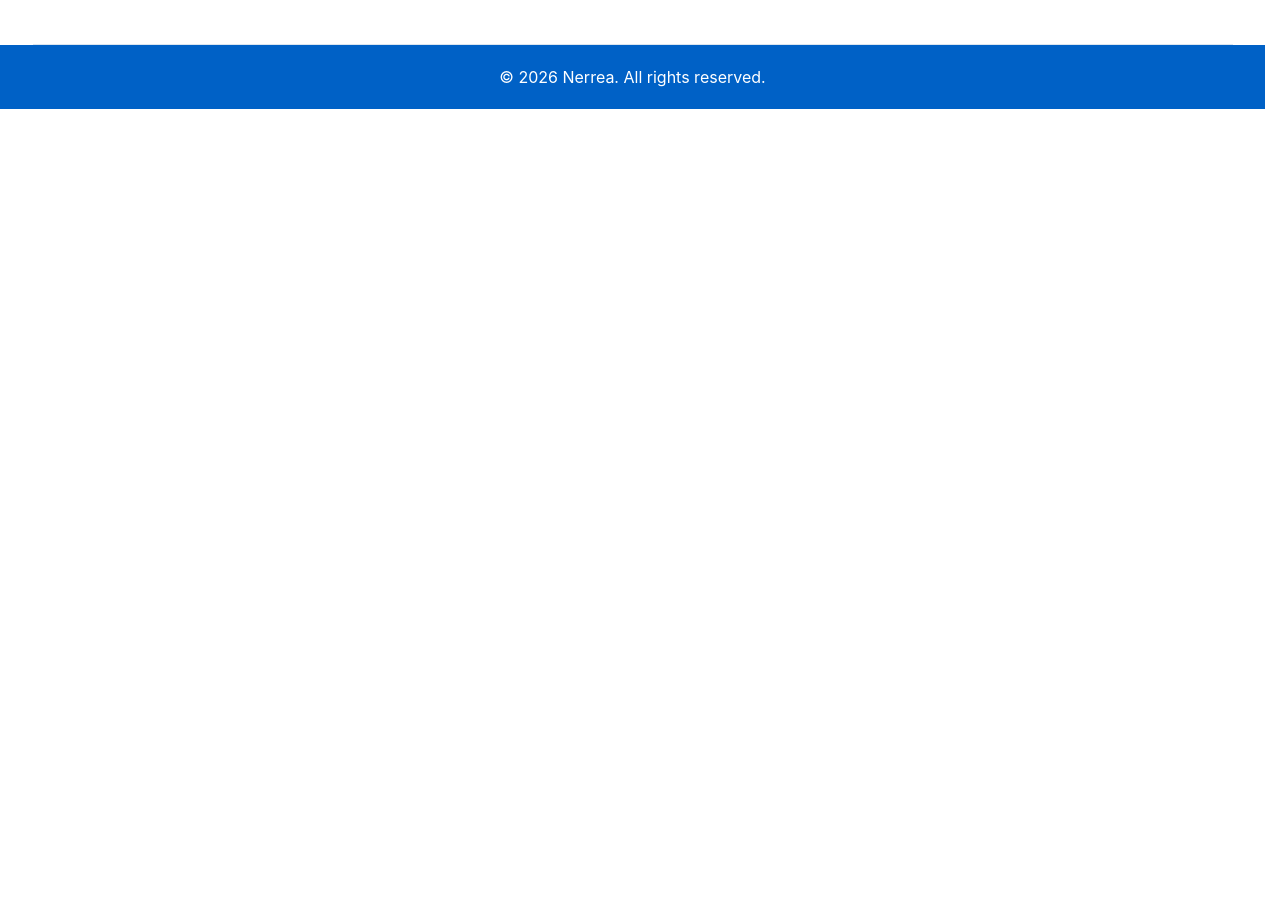
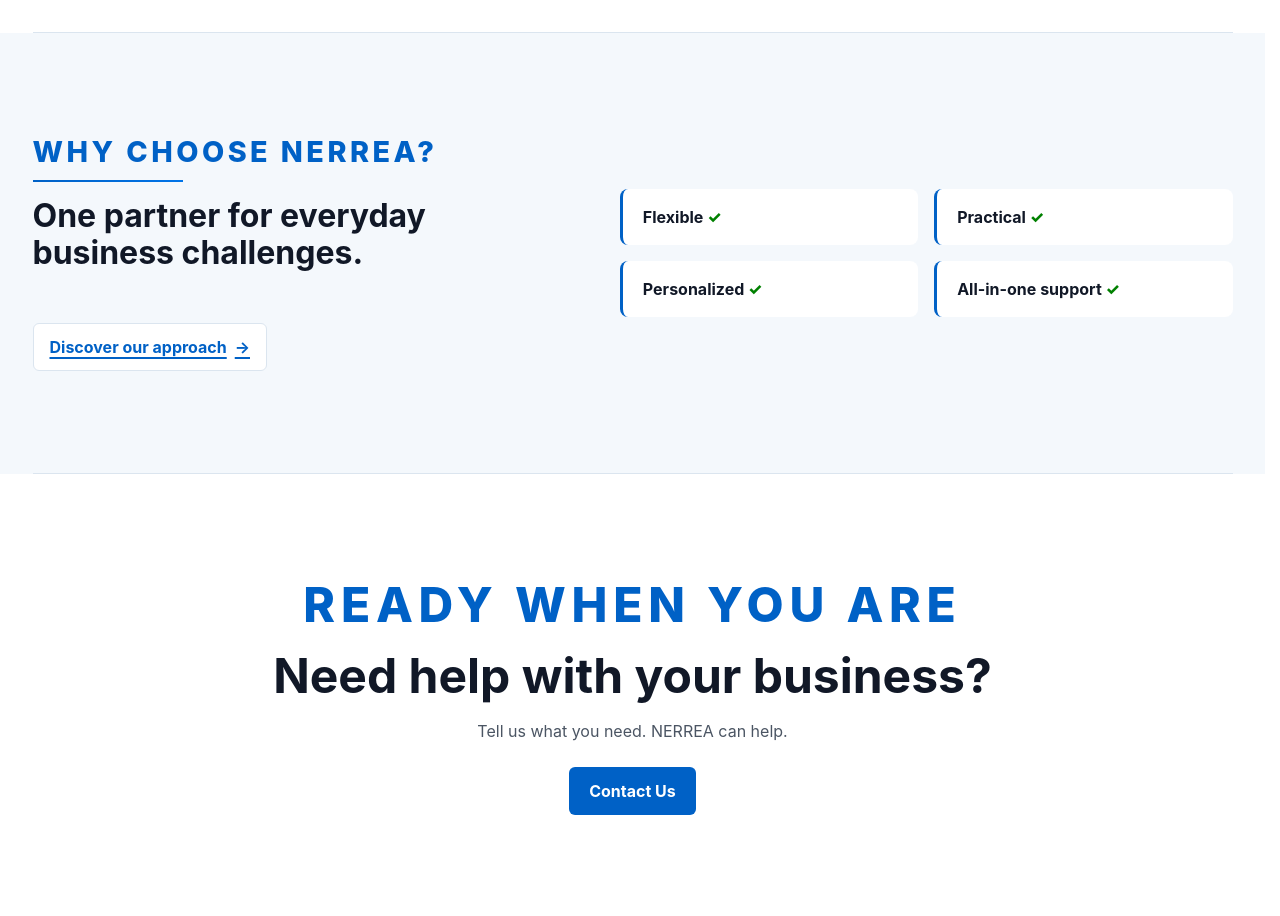
Before and after one commit to roberth6060/nerrea-website, a React (Vite) app: page / in a window 1280 px wide. Shown: the part 1640-2556 px from the top of the page. Before the commit the page ends 1749 px from the top, so only its background shows below. Built offline with nearby package versions, Linux system fonts and the light colour scheme.

Commit message:
Polish homepage trust section link styling

```diff
--- a/src/pages/Home/Home.style.ts
+++ b/src/pages/Home/Home.style.ts
@@ -22,6 +22,11 @@ export const SectionHeader = styled.div`
 export const ServiceGrid = styled.div`
   display: grid;
   grid-template-columns: repeat(3, minmax(0, 1fr));
+  gap: 1.5rem;
+
+  @media (max-width: 900px) {
+    grid-template-columns: 1fr;
+  }
 `;
 
 export const SectionEyebrow = styled.h2`
@@ -51,3 +56,107 @@ export const Divider = styled.div`
     var(--color-primary-hover) 100%
   );
 `;
+
+export const TrustSection = styled.section`
+  width: 100%;
+  background-color: var(--color-surface);
+`;
+
+export const TrustContent = styled(Section)`
+  display: grid;
+  grid-template-columns: minmax(0, 1fr) minmax(0, 1.2fr);
+  align-items: center;
+  gap: clamp(2rem, 6vw, 6rem);
+  width: min(100% - 3rem, 1200px);
+  margin: 0 auto;
+
+  a {
+    display: inline-flex;
+    align-items: center;
+    gap: 0.5rem;
+    margin-top: 1.5rem;
+    padding: 0.7rem 1rem;
+    border: 1px solid var(--color-border);
+    border-radius: 6px;
+    background-color: var(--color-background);
+    color: var(--color-primary);
+    font-weight: 700;
+    text-decoration: underline;
+    text-decoration-thickness: 2px;
+    text-underline-offset: 0.25rem;
+    transition:
+      color 0.2s ease,
+      gap 0.2s ease;
+
+    &::after {
+      content: "→";
+      text-decoration: none;
+    }
+
+    &:hover {
+      gap: 0.75rem;
+      border-color: var(--color-primary);
+      background-color: var(--color-primary);
+      color: #ffffff;
+    }
+
+    &:focus-visible {
+      outline: 3px solid rgb(0 97 198 / 30%);
+      outline-offset: 4px;
+    }
+  }
+
+  @media (max-width: 768px) {
+    grid-template-columns: 1fr;
+    width: min(100% - 2rem, 1200px);
+  }
+`;
+
+export const TrustList = styled.ul`
+  display: grid;
+  grid-template-columns: repeat(2, minmax(0, 1fr));
+  list-style: none;
+  gap: 1rem;
+  margin: 0;
+  padding: 0;
+
+  li {
+    padding: 1rem 1.25rem;
+    border-left: 3px solid var(--color-primary);
+    background-color: var(--color-background);
+    border-radius: 0.5rem;
+    font-weight: 700;
+  }
+
+  span {
+    color: green;
+    font-weight: 800;
+  }
+`;
+
+export const CallToActionSection = styled(Section)`
+  text-align: center;
+
+  h2 {
+    margin: 0 0 1rem;
+    font-size: clamp(2rem, 4vw, 3rem);
+    line-height: 1.15;
+  }
+
+  p {
+    max-width: 520px;
+    margin: 0 auto 1.5rem;
+    color: var(--color-muted);
+  }
+
+  a {
+    display: inline-flex;
+    min-height: 44px;
+    align-items: center;
+    padding: 0.75rem 1.25rem;
+    border-radius: 6px;
+    background-color: var(--color-primary);
+    color: #ffffff;
+    font-weight: 700;
+  }
+`;
--- a/src/pages/Home/Home.tsx
+++ b/src/pages/Home/Home.tsx
@@ -8,6 +8,10 @@ import {
   SectionSubtitle,
   ServiceGrid,
   Divider,
+  TrustSection,
+  TrustContent,
+  TrustList,
+  CallToActionSection,
 } from "./Home.style";
 import heroImage from "../../assets/images/heroimage.jpg";
 import servicesHelpImage from "../../assets/images/Services-Help.jpg";
@@ -17,22 +21,22 @@ import serviceDigitalMarketing from "../../assets/images/Services-Marketing.jpg"
 // Services displayed on the home page, including their descriptions and links
 const services = [
   {
-    name: "Admistrative Help",
-    descreiption:
+    name: "Administrative Help",
+    description:
       "HR services, accounting and customer support for smoother everyday operations",
     href: "/administrative-help",
     src: servicesHelpImage,
   },
   {
     name: "Workforce",
-    descreiption:
+    description:
       "Recruiting, work permits, visas, accreditation, training and rent-a-worker support.",
     href: "/workforce",
     src: servicesServicesWorkforce,
   },
   {
     name: "Digital Marketing",
-    descreiption:
+    description:
       "Website creation and social media support to help your business move forward.",
     href: "/digital-marketing",
     src: serviceDigitalMarketing,
@@ -40,6 +44,12 @@ const services = [
 ];
 
 // Key benefits displayed on the home page
+const benefits = [
+  "Flexible",
+  "Practical",
+  "Personalized",
+  "All-in-one support",
+];
 
 const Home = () => {
   return (
@@ -72,7 +82,7 @@ const Home = () => {
             <ServiceCard
               key={service.href}
               name={service.name}
-              description={service.descreiption}
+              description={service.description}
               href={service.href}
               linkLabel="Learn More"
               img={{
@@ -83,6 +93,31 @@ const Home = () => {
           ))}
         </ServiceGrid>
       </Section>
+
+      <TrustSection>
+        <TrustContent>
+          <div>
+            <SectionEyebrow>Why choose Nerrea?</SectionEyebrow>
+            <Divider />
+            <h2>One partner for everyday business challenges.</h2>
+            <a href="/about">Discover our approach</a>
+          </div>
+          <TrustList>
+            {benefits.map((benefit) => (
+              <li key={benefit}>
+                {benefit} <span>✓</span>
+              </li>
+            ))}
+          </TrustList>
+        </TrustContent>
+      </TrustSection>
+
+      <CallToActionSection>
+        <SectionEyebrow>Ready when you are</SectionEyebrow>
+        <h2>Need help with your business?</h2>
+        <p>Tell us what you need. NERREA can help.</p>
+        <a href="/contact">Contact Us</a>
+      </CallToActionSection>
     </HomePageContainer>
   );
 };
```
